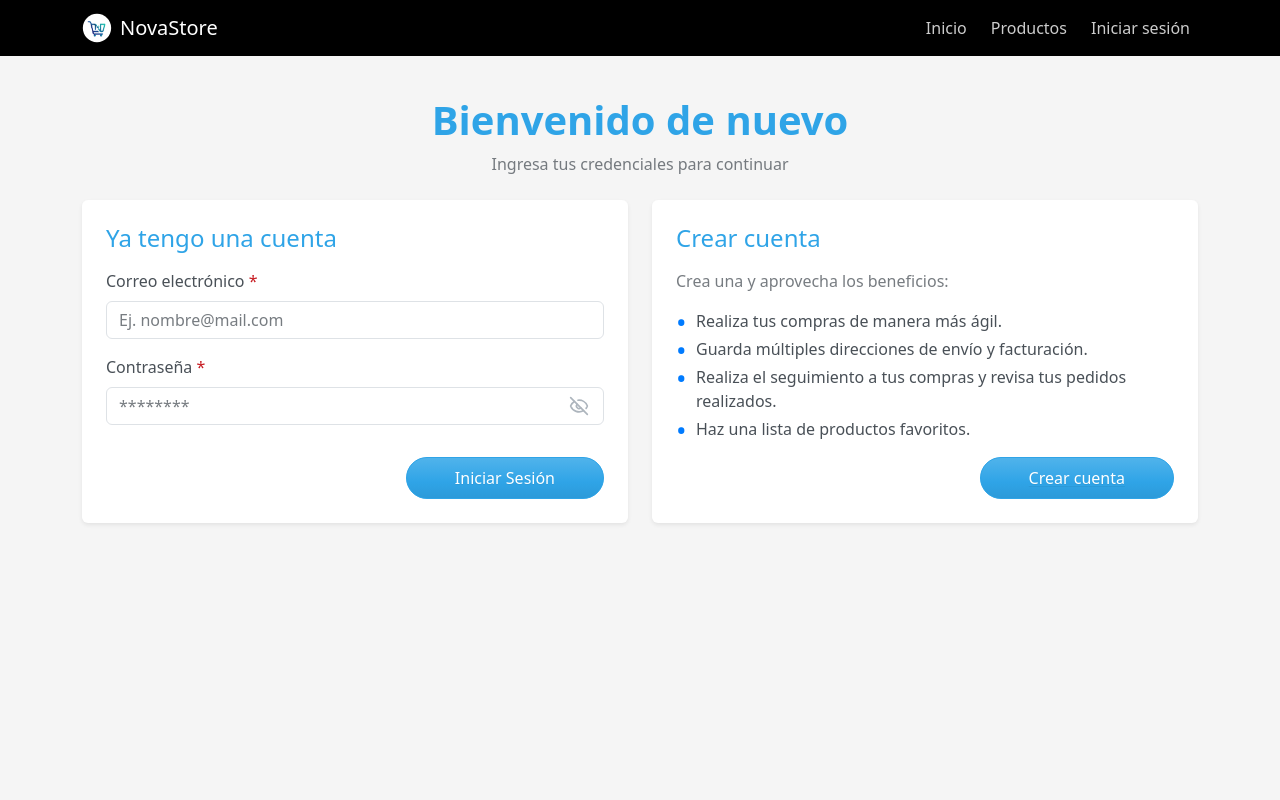
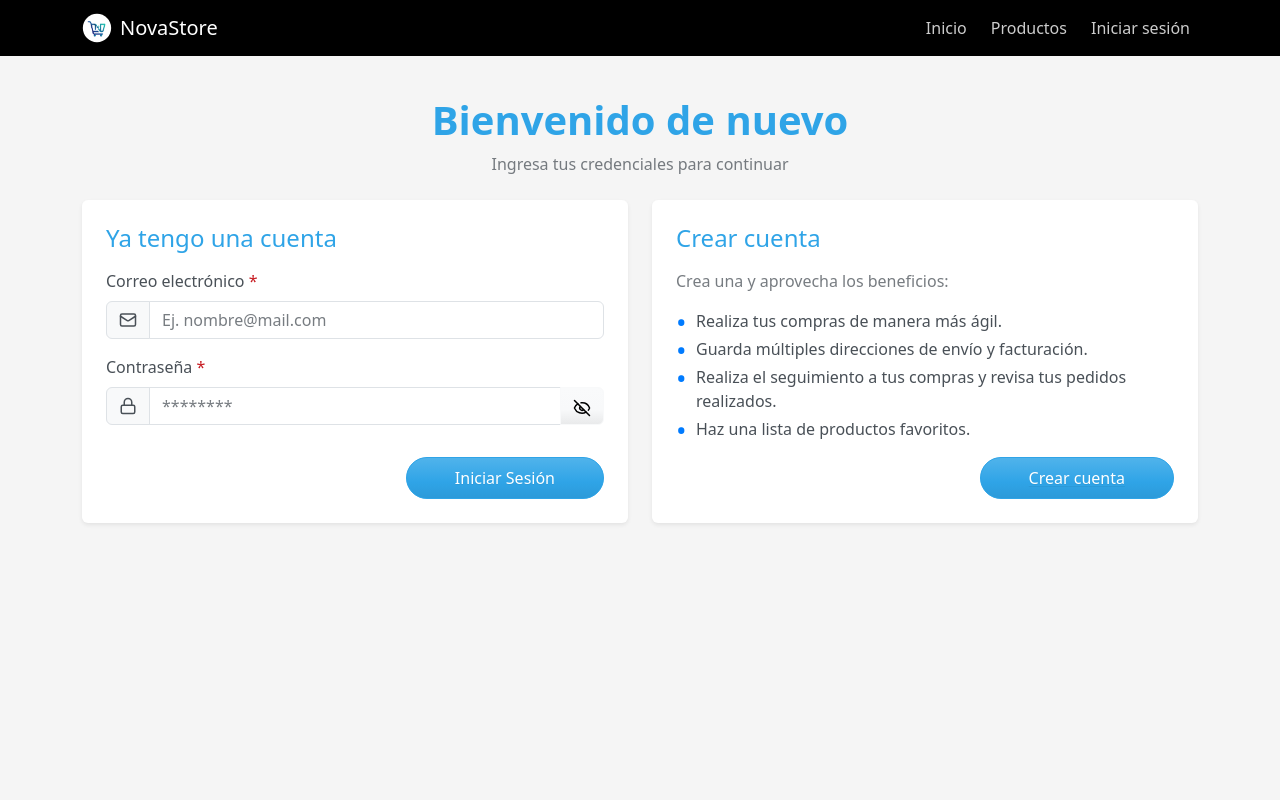
Before and after one commit to emmanuel-cruz-dev/proyecto-final-25235-EC, a React (Vite) app: page /login in a window 1280 px wide. Shown: the top 800 px of the page. Built offline with nearby package versions, Linux system fonts and the light colour scheme; no server answers.

Commit message:
feat: updates handleLoginSubmit function in src/components/forms/login/LoginForm.jsx

```diff
--- a/src/components/forms/login/LoginForm.jsx
+++ b/src/components/forms/login/LoginForm.jsx
@@ -1,26 +1,78 @@
-import React, { useContext, useState } from "react";
+import React, { useState } from "react";
 import { Link, useLocation, useNavigate } from "react-router-dom";
-import { Form, Button } from "react-bootstrap";
-import { Eye, EyeOff } from "lucide-react";
-import { AuthContext } from "../../../hooks/useAuth";
+import { Form, Button, InputGroup } from "react-bootstrap";
+import { Eye, EyeOff, Mail, Lock } from "lucide-react";
+import { useAuth } from "../../../hooks/useAuth";
 
 function LoginForm() {
   const [showPassword, setShowPassword] = useState(false);
   const [loginData, setLoginData] = useState({ email: "", password: "" });
-  const { login } = useContext(AuthContext);
+  const [errors, setErrors] = useState({});
+
+  const { login, authLoading } = useAuth();
   const navigate = useNavigate();
   const location = useLocation();
 
-  const from = location.state?.from.pathname || "/";
+  const from = location.state?.from?.pathname || "/";
+
+  const validateForm = () => {
+    const newErrors = {};
+
+    if (!loginData.email.trim()) {
+      newErrors.email = "El email es requerido";
+    } else if (!/\S+@\S+\.\S+/.test(loginData.email)) {
+      newErrors.email = "El email no es válido";
+    }
+
+    if (!loginData.password) {
+      newErrors.password = "La contraseña es requerida";
+    }
+
+    setErrors(newErrors);
+    return Object.keys(newErrors).length === 0;
+  };
+
+  const handleChange = (e) => {
+    const { name, value } = e.target;
+
+    setLoginData((prev) => ({ ...prev, [name]: value }));
+    if (errors[name]) setErrors((prev) => ({ ...prev, [name]: "" }));
+  };
 
   const handleLoginSubmit = async (e) => {
     e.preventDefault();
+    if (authLoading) return;
+
+    if (!validateForm()) return;
 
     try {
-      await login(loginData.email, loginData.password);
+      const loggedUser = await login(loginData.email, loginData.password);
+
+      setErrors({});
+
+      setTimeout(() => {
+        if (loggedUser.role === "admin") {
+          navigate("/profile", { replace: true });
+        } else if (from && from !== "/login") {
           navigate(from, { replace: true });
+        } else {
+          navigate("/", { replace: true });
+        }
+      }, 100);
     } catch (error) {
+      if (error.message.includes("El correo electrónico no está registrado")) {
+        setErrors((prev) => ({
+          ...prev,
+          email: "El correo electrónico no está registrado",
+        }));
+      } else if (error.message.includes("La contraseña es incorrecta")) {
+        setErrors((prev) => ({
+          ...prev,
+          password: "La contraseña es incorrecta",
+        }));
+      } else {
         console.error("Error al iniciar sesión:", error);
+      }
     }
   };
 
@@ -30,59 +82,51 @@ function LoginForm() {
         <Form.Label>
           Correo electrónico <span className="text-danger">*</span>
         </Form.Label>
+        <InputGroup hasValidation>
+          <InputGroup.Text>
+            <Mail size={18} />
+          </InputGroup.Text>
           <Form.Control
             type="email"
+            name="email"
             placeholder="Ej. nombre@mail.com"
             value={loginData.email}
-          onChange={(e) =>
-            setLoginData({ ...loginData, email: e.target.value })
-          }
-          required
+            onChange={handleChange}
+            isInvalid={!!errors.email}
           />
+          <Form.Control.Feedback type="invalid">
+            {errors.email}
+          </Form.Control.Feedback>
+        </InputGroup>
       </Form.Group>
 
       <Form.Group className="mb-3">
-        <div className="d-flex justify-content-between align-items-center mb-2">
-          <Form.Label className="mb-0">
+        <Form.Label>
           Contraseña <span className="text-danger">*</span>
         </Form.Label>
-        </div>
-        <div className="position-relative">
+        <InputGroup hasValidation>
+          <InputGroup.Text>
+            <Lock size={18} />
+          </InputGroup.Text>
           <Form.Control
             type={showPassword ? "text" : "password"}
+            name="password"
             placeholder="********"
             value={loginData.password}
-            onChange={(e) =>
-              setLoginData({
-                ...loginData,
-                password: e.target.value,
-              })
-            }
-            required
+            onChange={handleChange}
+            isInvalid={!!errors.password}
           />
-          <button
-            type="button"
+          <Button
+            variant="light"
             onClick={() => setShowPassword(!showPassword)}
-            style={{
-              position: "absolute",
-              right: "10px",
-              top: "50%",
-              transform: "translateY(-50%)",
-              border: "none",
-              background: "none",
-              cursor: "pointer",
-              padding: "5px",
-              display: "flex",
-              alignItems: "center",
-            }}
+            tabIndex={-1}
           >
-            {showPassword ? (
-              <Eye size={20} className="text-secondary" />
-            ) : (
-              <EyeOff size={20} className="text-secondary" />
-            )}
-          </button>
-        </div>
+            {showPassword ? <Eye size={18} /> : <EyeOff size={18} />}
+          </Button>
+          <Form.Control.Feedback type="invalid">
+            {errors.password}
+          </Form.Control.Feedback>
+        </InputGroup>
       </Form.Group>
 
       <footer
@@ -94,8 +138,9 @@ function LoginForm() {
           type="submit"
           className="px-5 py-2 flex-grow-1 flex-md-grow-0"
           style={{ borderRadius: "25px", fontWeight: "500" }}
+          disabled={authLoading}
         >
-          Iniciar Sesión
+          {authLoading ? "Iniciando sesión..." : "Iniciar Sesión"}
         </Button>
         <p className="d-lg-none text-muted text-center mt-3 mb-0">
           ¿No tienes cuenta? <Link to="/register">Regístrate</Link>
```
Lines whose indentation alone changed are shown as unchanged.
